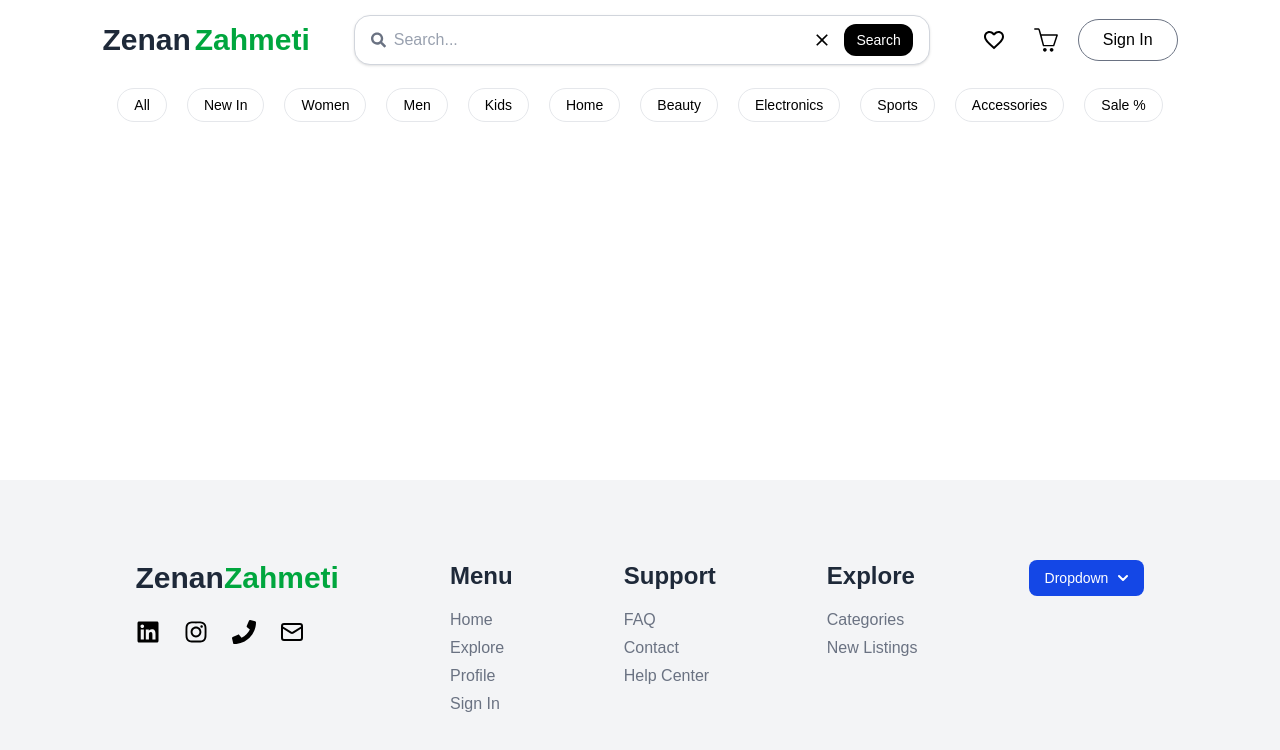
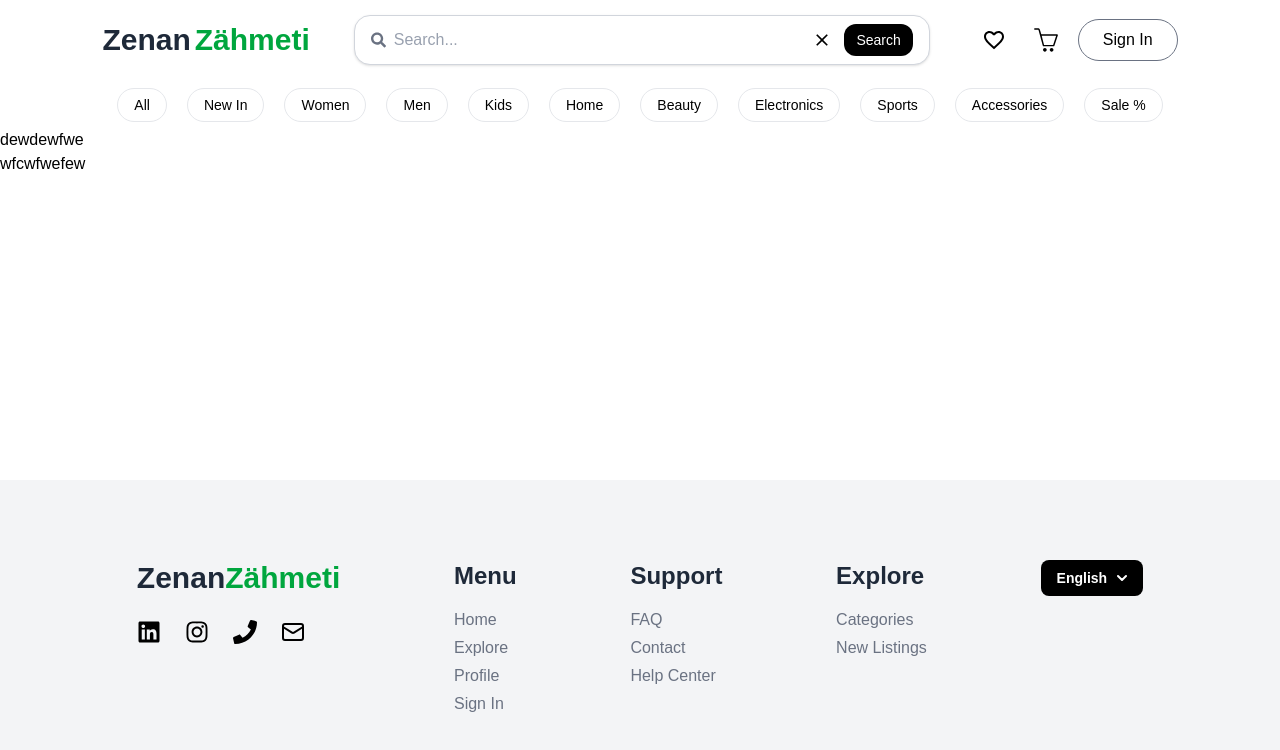
Before and after one commit to Vepa03/zenan_zahmeti, a Next.js app: page / in a window 1280 px wide. Shown: the top 750 px of the page. Built offline with nearby package versions, Linux system fonts and the light colour scheme; a web font is replaced by a local one.

Commit message:
added hero

```diff
--- a/app/components/Footer.jsx
+++ b/app/components/Footer.jsx
@@ -14,7 +14,7 @@ export default function Footer() {
       {/* Brand & Social */}
       <div>
         <p className="text-gray-800 font-bold text-3xl pb-6">
-          Zenan<span className="text-green-600">Zahmeti</span>
+          Zenan<span className="text-green-600">Zähmeti</span>
         </p>
 
         <div className="flex gap-6 pb-5">
@@ -75,9 +75,9 @@ export default function Footer() {
         <button
           type="button"
           onClick={toggleDropdown}
-          className="px-4 py-2 text-white bg-blue-700 hover:bg-blue-800 focus:ring-4 focus:outline-none focus:ring-blue-300 font-medium rounded-lg text-sm inline-flex items-center"
+          className="px-4 py-2 text-white font-bold bg-black hover:bg-gray focus:ring-4 focus:outline-none focus:ring-blue-100  rounded-lg text-sm inline-flex items-center"
         >
-          Dropdown
+          English
           <svg
             className="w-2.5 h-2.5 ml-2.5"
             aria-hidden="true"
@@ -96,13 +96,13 @@ export default function Footer() {
         </button>
 
         {isOpen && (
-          <div className="origin-top-right absolute right-0 mt-2 w-44 rounded-lg shadow-lg bg-white ring-1 ring-black ring-opacity-5">
+          <div className="origin-top-right absolute right-0 mt-2 w-44 rounded-lg shadow-lg bg-white ring-1  ring-opacity-5 font-bold">
             <ul
               role="menu"
               aria-orientation="vertical"
               aria-labelledby="options-menu"
             >
-              {["Option 1", "Option 2", "Option 3"].map((option) => (
+              {["Russian", "Turkmen"].map((option) => (
                 <li key={option}>
                   <a
                     href="#"
--- /dev/null
+++ b/app/components/Hero.jsx
@@ -0,0 +1,13 @@
+'use client';
+import React from 'react'
+
+const Hero = () => {
+  return (
+    <div>
+        <h1 className='text-black'>dewdewfwe</h1>
+      wfcwfwefew
+    </div>
+  )
+}
+
+export default Hero
--- a/app/components/Navbar.jsx
+++ b/app/components/Navbar.jsx
@@ -24,7 +24,7 @@ export default function Navbar() {
       <div className="w-full px-5 lg:px-8 xl:px-[8%] h-20 flex items-center justify-between">
         {/* Logo */}
         <p className="text-gray-800 font-bold text-3xl flex items-center">
-          Zenan<span className="text-green-600 ml-1">Zahmeti</span>
+          Zenan<span className="text-green-600 ml-1">Zähmeti</span>
         </p>
 
         {/* Search */}
--- a/app/page.js
+++ b/app/page.js
@@ -1,5 +1,6 @@
 
 import Footer from "./components/Footer";
+import Hero from "./components/Hero";
 import Navbar from "./components/Navbar";
 
 
@@ -7,7 +8,8 @@ export default function Home() {
   return (
     <div className="flex flex-col min-h-screen">
       <Navbar/>
-      <main className="flex-1">
+      <main className="flex-1 pt-32">{/* 8rem padding-top */}
+        <Hero/>
 
       </main>
       <Footer/>
```
